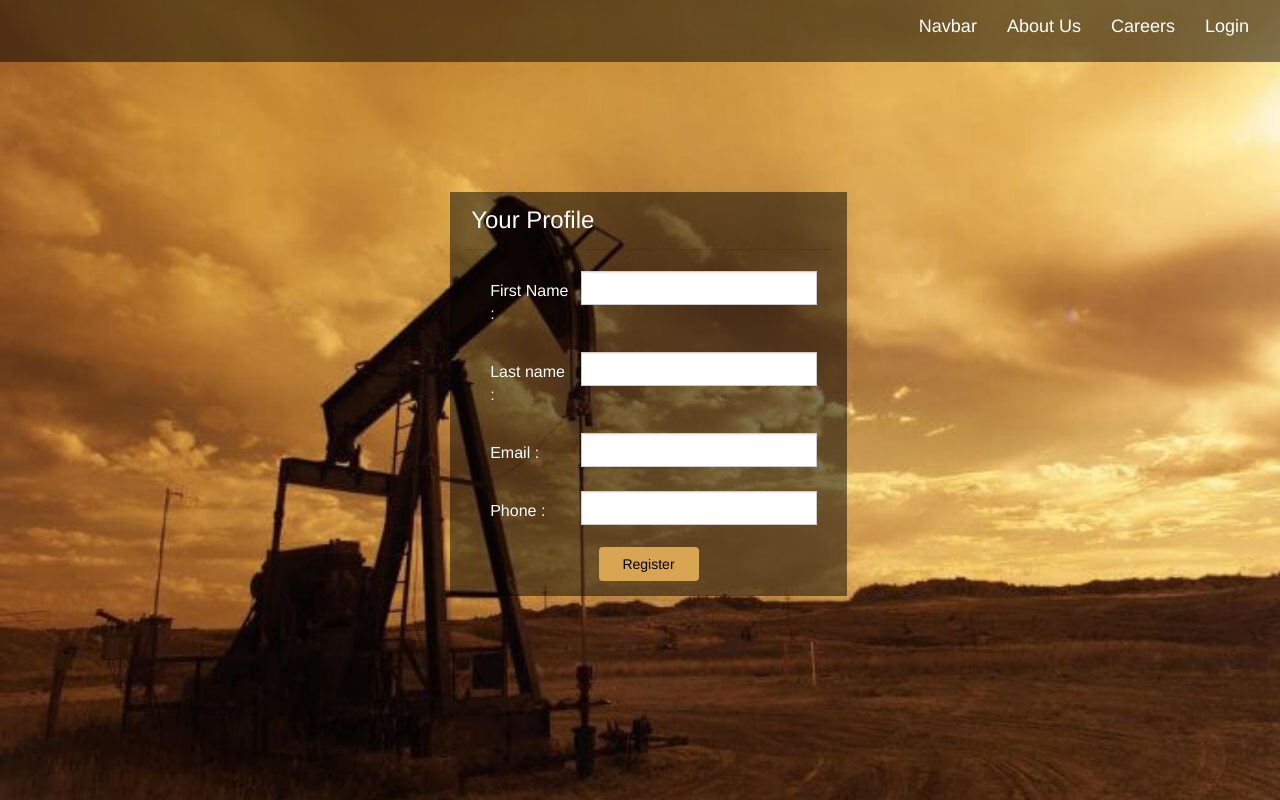
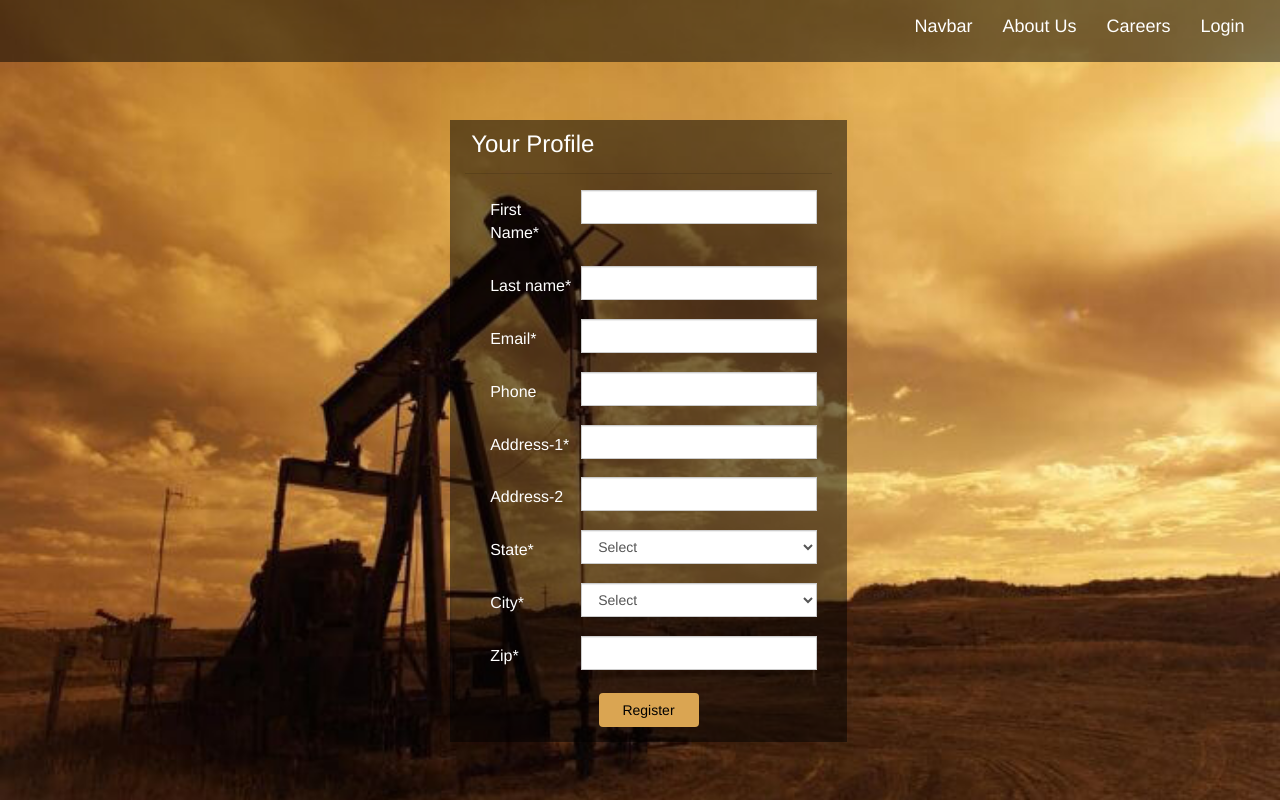
Before and after one commit to Kishanrajput/SDProject, a plain HTML site: page ProfileManagement.html in a window 1280 px wide. Drawn offline with nearby package versions, Linux system fonts and the light colour scheme; a web font is replaced by a local one.

Commit message:
ProfileManagement Gui done

```diff
--- a/ProfileManagement.html
+++ b/ProfileManagement.html
@@ -34,37 +34,78 @@
 		<div class="row">
 
 		<!-- Register page -->
-		<div class="col-lg-4 d-flex justify-content-center h-100 loginDiv">
+		<div class="col-lg-4 d-flex justify-content-center h-100 ProfileDiv">
 		<div class="card col-lg-12"  style="height: auto;">
 			<div class="card-header">
-				<h3 class="loginText">Your Profile</h3>
-
+				<h3 class="profileText">Your Profile</h3>
 			</div>
 			<div class="card-body col-lg-12">
 				<form>
-					<div class="input-group form-group col-lg-12">
+
+					<div class="input-group form-group col-lg-12 top-10">
 						<div class="textLabel">
-							<span class="user-profile-label floatLeft">First Name : </span>
+							<span class="user-profile-label floatLeft">First Name*  </span>
 							<span><input type="text" class="username-profile form-control" placeholder=""></span>
 						</div>
 					</div>
-					<div class="input-group form-group col-lg-12">
+					<div class="input-group form-group col-lg-12 top-10">
 						<div class="textLabel">
-							<span class="user-profile-label floatLeft">Last name : </span>
+							<span class="user-profile-label floatLeft">Last name*  </span>
 							<span><input type="text" class="username-profile form-control" placeholder=""></span>
 						</div>
 					</div>
 
-					<div class="input-group form-group col-lg-12">
+					<div class="input-group form-group col-lg-12 top-10">
 						<div class="textLabel">
-							<span class="user-profile-label floatLeft">Email : </span>
+							<span class="user-profile-label floatLeft">Email*  </span>
 							<span><input type="text" class="username-profile form-control" placeholder=""></span>
 						</div>
 					</div>
 
-					<div class="input-group form-group col-lg-12">
+					<div class="input-group form-group col-lg-12 top-10">
 						<div class="textLabel">
-							<span class="user-profile-label floatLeft">Phone : </span>
+							<span class="user-profile-label floatLeft">Phone </span>
+							<span><input type="text" class="username-profile form-control" placeholder=""></span>
+						</div>
+					</div>
+
+					<div class="input-group form-group col-lg-12 top-10">
+						<div class="textLabel">
+							<span class="user-profile-label floatLeft">Address-1* </span>
+							<span><input type="text" class="username-profile form-control" placeholder=""></span>
+						</div>
+					</div>
+
+					<div class="input-group form-group col-lg-12 top-10">
+						<div class="textLabel">
+							<span class="user-profile-label floatLeft">Address-2 </span>
+							<span><input type="text" class="username-profile form-control" placeholder=""></span>
+						</div>
+					</div>
+
+					<div class="input-group form-group col-lg-12 top-10" >
+						<div class="textLabel">
+							<span class="user-profile-label floatLeft">State* </span>
+							<span><Select class="username-profile form-control">
+								  <option value="None">Select</option>
+								</select>
+							</span>
+						</div>
+					</div>
+
+					<div class="input-group form-group col-lg-12 top-10">
+						<div class="textLabel">
+							<span class="user-profile-label floatLeft">City* </span>
+							<span><select class="username-profile form-control">
+								<option value="None">Select</option>
+								</select>
+							</span>
+						</div>
+					</div>
+
+					<div class="input-group form-group col-lg-12 top-10">
+						<div class="textLabel">
+							<span class="user-profile-label floatLeft">Zip* </span>
 							<span><input type="text" class="username-profile form-control" placeholder=""></span>
 						</div>
 					</div>
--- a/css/style.css
+++ b/css/style.css
@@ -140,10 +140,13 @@ body {
 	padding-left: 30px;
 	padding-right: 30px;
 	color: black;
+	position: fixed;
+	width : 102%;
 }
 
 .header {
 	padding: 0px !important;
+
 }
 
 .companyLogo {
@@ -275,3 +278,18 @@ input:focus {
 	text-align: left;
 	width:30%;
 }
+
+.ProfileDiv {
+	position: absolute !important;
+	z-index: 5;
+	left: 34%;
+	top: 15%;
+}
+
+.top-10{
+	margin-top: -5px;
+}
+
+.profileText {
+	margin-top: 5px !important;
+}
```
